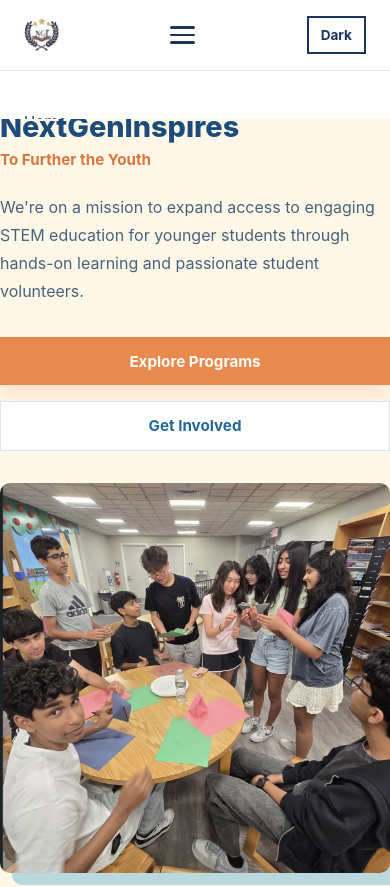
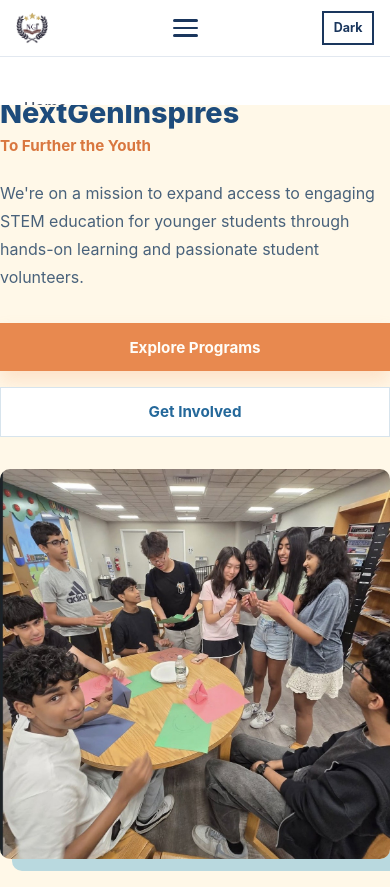
Before and after one commit to 07vihaan/ngi-website, a React (Vite) app: page / in a window 390 px wide. Shown: the top 887 px of the page. Built offline with nearby package versions, Linux system fonts and the light colour scheme.

Commit message:
Mobile fix v1

```diff
--- a/src/components/Navbar.css
+++ b/src/components/Navbar.css
@@ -13,6 +13,7 @@
   display: flex;
   justify-content: space-between;
   align-items: center;
+  flex-wrap: nowrap;
   gap: 1.25rem;
 }
 
@@ -20,6 +21,7 @@
   display: flex;
   align-items: center;
   gap: 0.75rem;
+  min-width: 0;
   text-decoration: none;
   font-weight: 700;
   font-size: 1.3rem;
@@ -63,6 +65,8 @@
 }
 
 .theme-toggle {
+  flex-shrink: 0;
+  white-space: nowrap;
   padding: 0.55rem 0.75rem;
   border: 2px solid #1a365d;
   border-radius: 0;
@@ -110,6 +114,7 @@
 .mobile-menu-toggle {
   display: none;
   flex-direction: column;
+  flex-shrink: 0;
   background: none;
   border: none;
   cursor: pointer;
@@ -127,7 +132,8 @@
 
 @media (max-width: 768px) {
   .navbar-container {
-    padding: 1rem 1.5rem;
+    padding: 0.7rem 1rem;
+    gap: 0.65rem;
   }
 
   .mobile-menu-toggle {
@@ -151,6 +157,8 @@
 
   .theme-toggle {
     order: 2;
+    padding: 0.45rem 0.6rem;
+    font-size: 0.78rem;
   }
 
   .navbar-menu.active {
@@ -175,8 +183,8 @@
   }
 
   .navbar-logo img {
-    width: 2.2rem;
-    height: 2.2rem;
+    width: 2rem;
+    height: 2rem;
   }
 
   .logo-placeholder {
```
